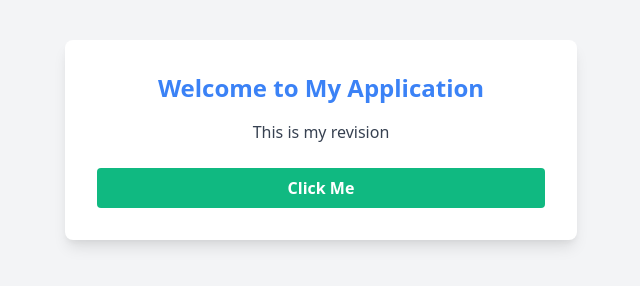
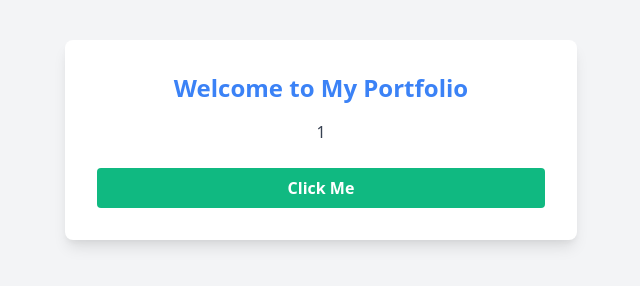
Before and after one commit to MUNYANEZA1/e-portfolio, a plain HTML site: page index.html in a window 1280 px wide. Both pictures are taken after a click on the button "Click Me". Shown: the whole page, without its empty margins (319-959 px from the left). Drawn offline with nearby package versions, Linux system fonts and the light colour scheme.

Commit message:
Adding counter functionality

```diff
--- a/index.html
+++ b/index.html
@@ -3,17 +3,18 @@
 <head>
     <meta charset="UTF-8">
     <meta name="viewport" content="width=device-width, initial-scale=1.0">
-    <title>Tailwind CSS with CDN</title>
+    <title>Portfolio</title>
     <link href="https://cdn.jsdelivr.net/npm/tailwindcss@2.2.19/dist/tailwind.min.css" rel="stylesheet">
     <link rel="stylesheet" href="css/styles.css">
 </head>
 <body class="bg-gray-100 text-gray-900">
 
     <div class="max-w-lg mx-auto p-8 bg-white shadow-lg rounded-lg mt-10">
-        <h1 class="text-2xl font-bold text-center text-blue-500">Welcome to My Application</h1>
+        <h1 class="text-2xl font-bold text-center text-blue-500">Welcome to My Portfolio</h1>
         <p class="text-center mt-4 text-gray-700">
-            This is my revision
+            <span id="count"></span>
         </p>
+        <p class="text-center text-red-500" id="message"></p>
         <button class="mt-6 w-full bg-green-500 hover:bg-green-700 text-white font-bold py-2 px-4 rounded" id="btn">
             Click Me
         </button>
--- a/js/index.js
+++ b/js/index.js
@@ -1,7 +1,15 @@
 let count = 0;
+let counts = document.getElementById('count');
+let message = document.getElementById('message');
+
 document.getElementById('btn').onclick = ()=>{
   count += 1;
-  if(count === 1){
-    alert("Please stop cliking me!");
+
+  if(count < 3) {
+    counts.innerText = count
+  } else {
+    counts.style.display = "none";
+    message.innerText = 'Please Stop Cliking Me!'
   }
+
 }
```
